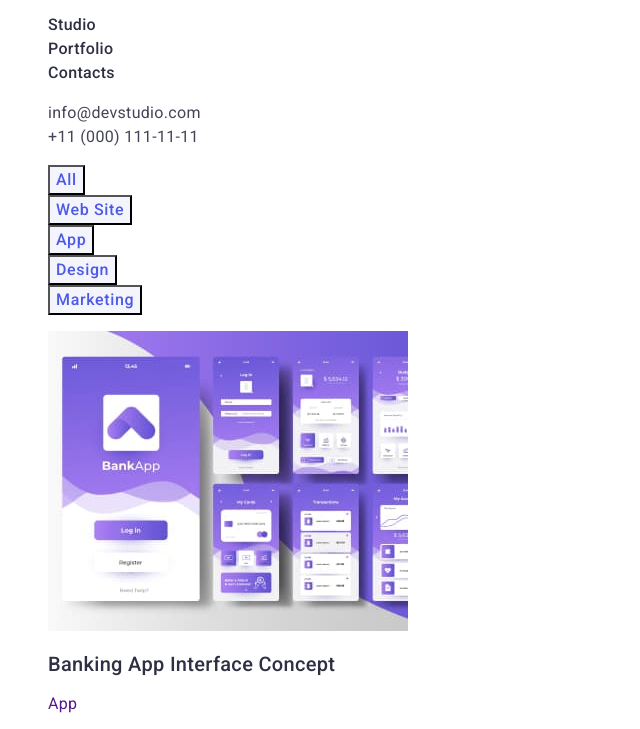
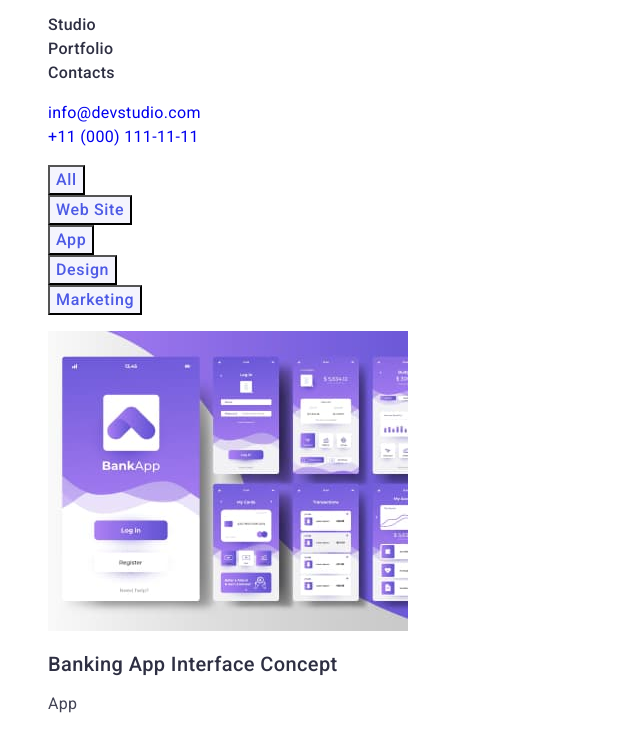
Before and after one commit to Oleg-Kaniuk/goit-markup-hw-02, a plain HTML site: page portfolio.html in a window 1280 px wide. Shown: the part 32-761 px from the top of the page, without its empty margins (0-640 px from the left). Drawn offline with Linux system fonts and the light colour scheme.

Commit message:
added style css corrected2

```diff
--- a/css/styles.css
+++ b/css/styles.css
@@ -63,7 +63,7 @@ body {
 
 /* =============Contact list============= */
 
-.address .link {
+.address {
   font-style: normal;
   font-size: 16px;
   line-height: 1.5;
@@ -102,16 +102,17 @@ body {
   letter-spacing: 0.04em;
 
   color: #ffffff;
+  background-color: #4d5ae5;
   cursor: pointer;
 }
 .modal-button:hover,
 .modal-button:focus {
-  background-color: #4d5ae5;
+  background-color: var(--primary-accent-color);
 }
 
-.modal-button:active {
+/* .modal-button:active {
   background-color: var(--primary-accent-color);
-}
+} */
 
 /* ===========================OTHER SECTION=========================== */
 
@@ -205,6 +206,7 @@ body {
   font-size: 20px;
   line-height: 1.2;
 
+  letter-spacing: 0.02em;
   color: var(--secondary-text-color);
 }
 
@@ -212,5 +214,5 @@ body {
   font-size: 16px;
   line-height: 1.5;
 
-  /* color: var(--primary-text-color); */
+  color: var(--primary-text-color);
 }
```
